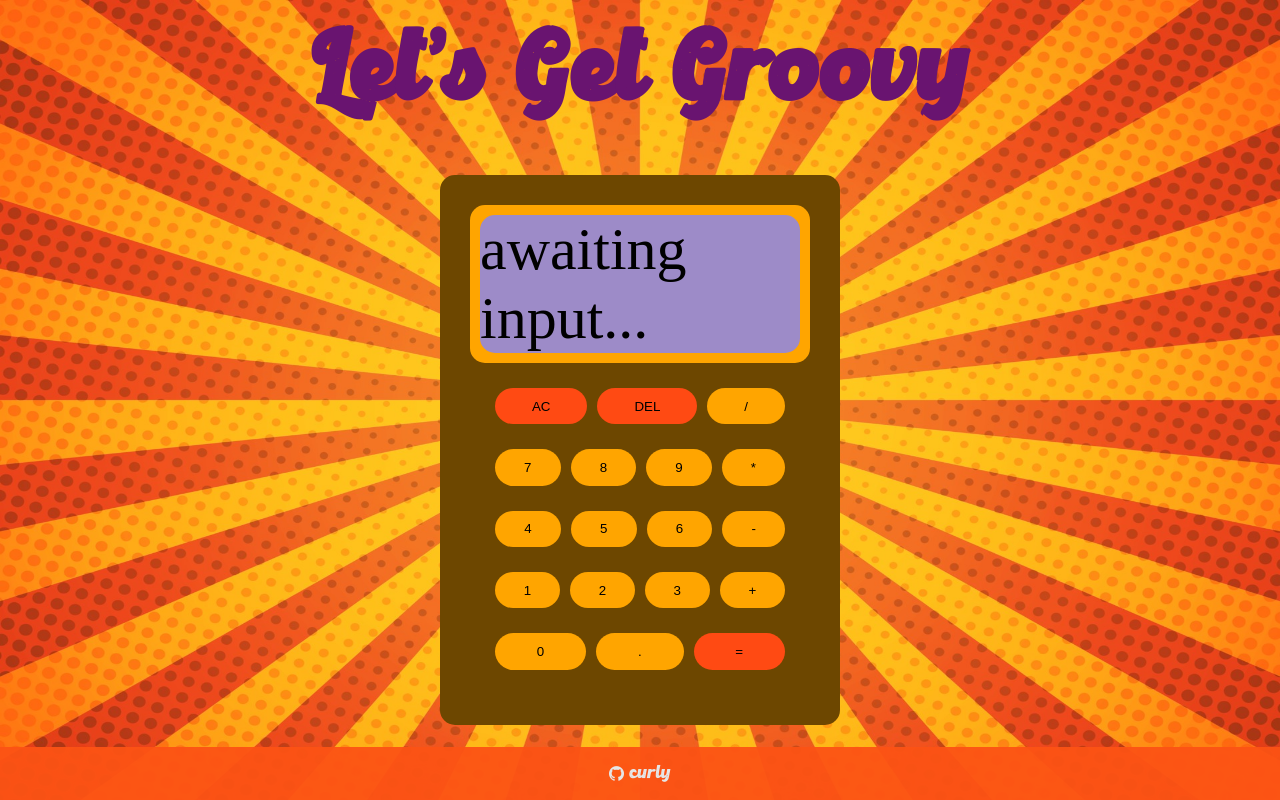
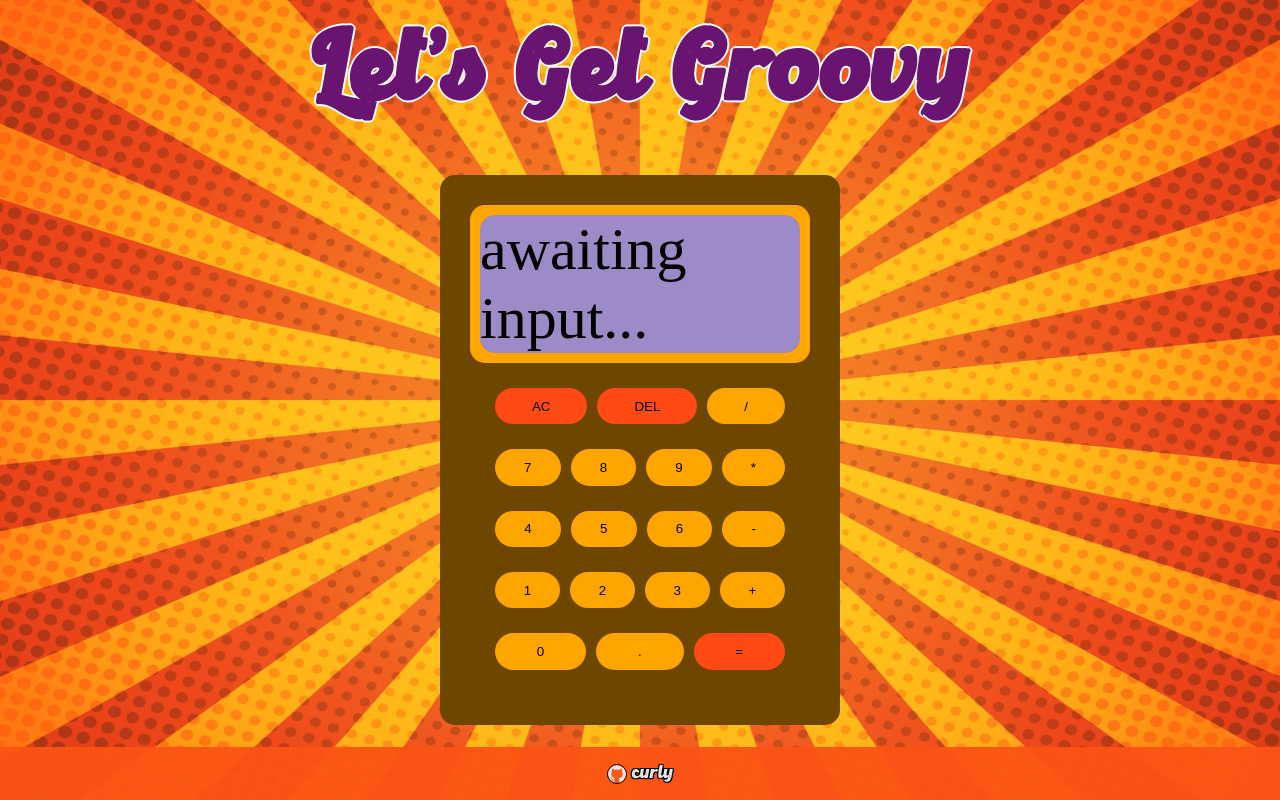
Before and after one commit to curly08/calculator, a plain HTML site: page index.html in a window 1280 px wide. Drawn offline with Linux system fonts and the light colour scheme; a web font is replaced by a local one.

Commit message:
Add border to github logo

```diff
--- a/style.css
+++ b/style.css
@@ -33,6 +33,7 @@ body {
 #title {
     font-family: Retro;
     font-size: 48px;
+    text-shadow: 2px 0 0 white, -2px 0 0 white, 0 2px 0 white, 0 -2px 0 white, 1px 1px white, -1px -1px 0 white, 1px -1px 0 white, -1px 1px 0 white;
     color: rgb(105, 20, 112);
     margin: -50px 0px;
 }
@@ -117,6 +118,7 @@ button:active {
     align-items: center;
     text-decoration: none;
     color: rgb(255, 255, 255);
+    text-shadow: 1px 0 0 black, -1px 0 0 black, 0 1px 0 black, 0 -1px 0 black, 1px 1px black, -1px -1px 0 black, 1px -1px 0 black, -1px 1px 0 black;
     font-family: Retro;
     font-size: 18px;
     font-weight: 100;
@@ -124,5 +126,7 @@ button:active {
 }
 
 #github-logo {
-    height: 15px;
+    height: 20px;
+    border: 1px solid black;
+    border-radius: 20px;
 }
```
